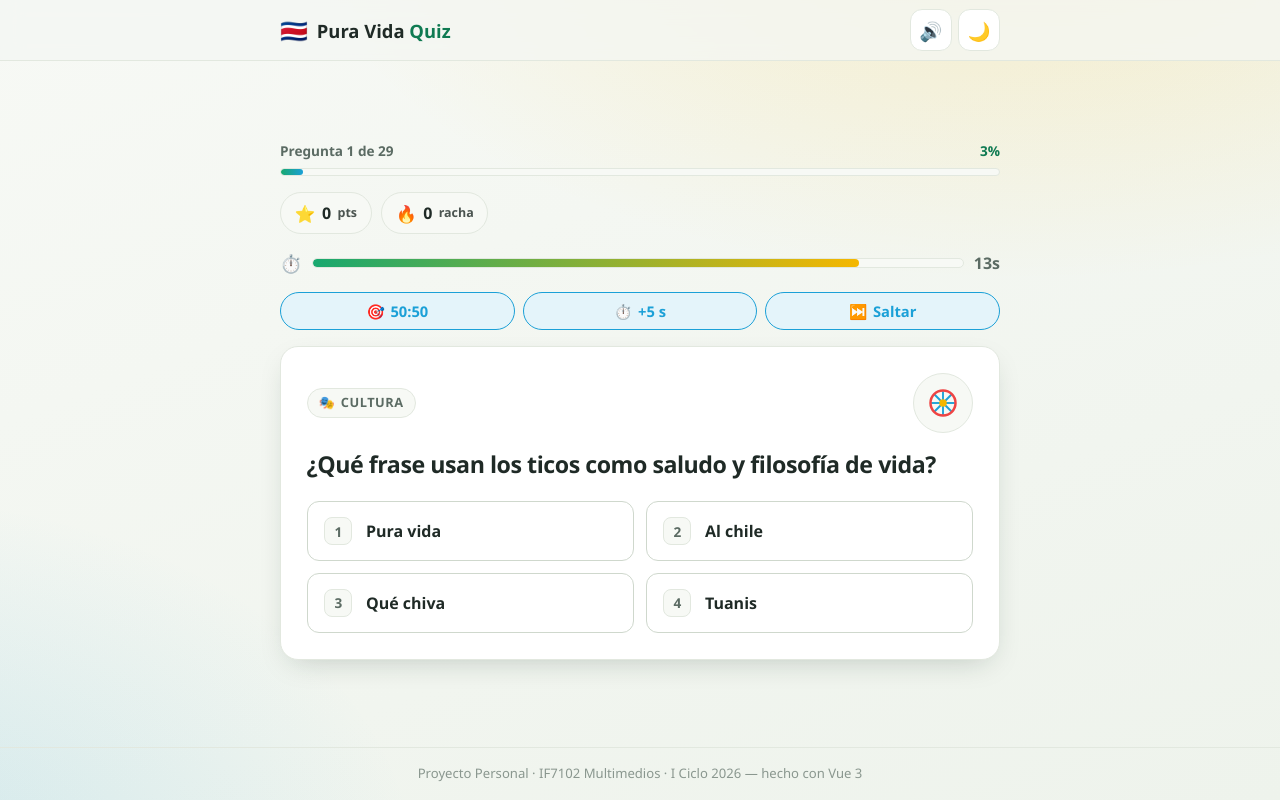
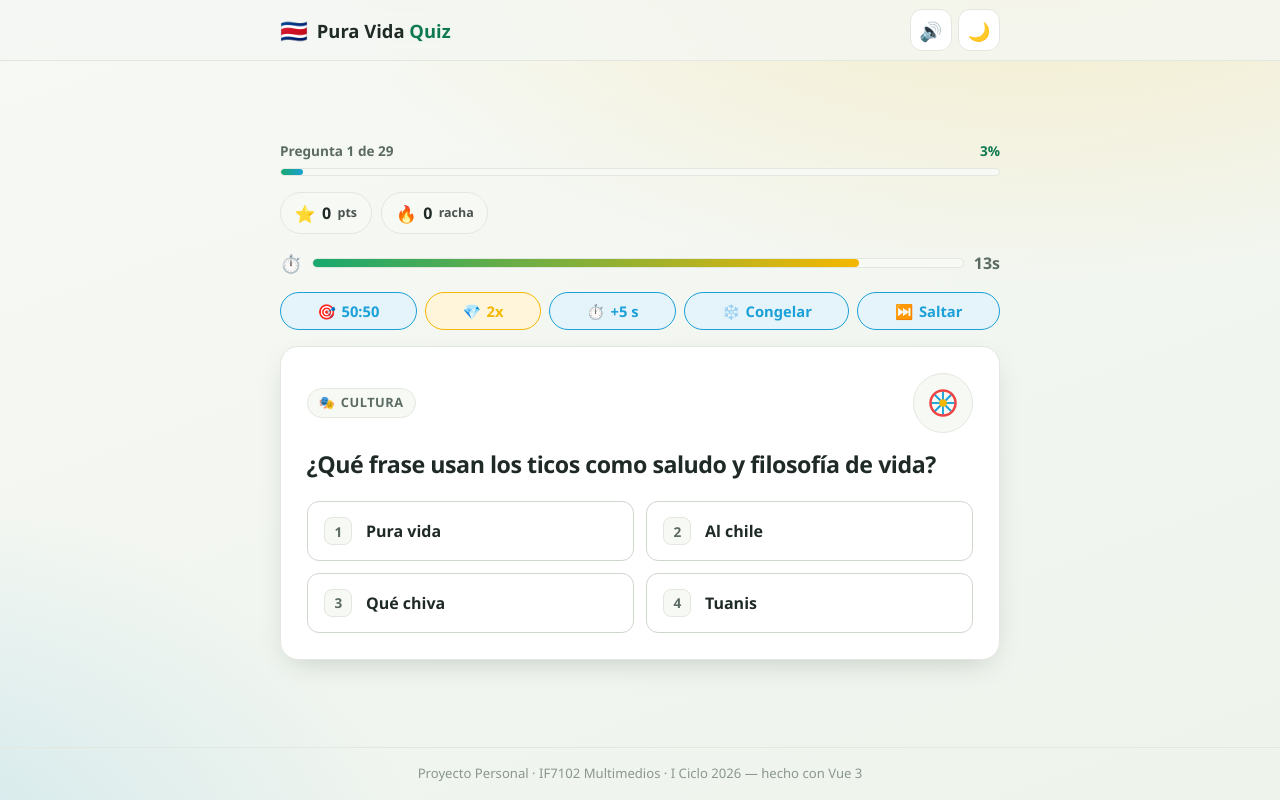
Before and after one commit to harmar03/proyecto-personal-if7102, a Vue app: page / in a window 1280 px wide. Both pictures are taken after a click on the button "¡Comenzar! ▶". Built offline with nearby package versions, Linux system fonts and the light colour scheme.

Commit message:
feat: agregar poderes Doble puntos (2x) y Congelar tiempo (5 poderes en total)
El 2x duplica la proxima respuesta correcta (con indicador en el HUD) y Congelar detiene el temporizador en la pregunta actual.

```diff
--- a/src/components/GameScreen.vue
+++ b/src/components/GameScreen.vue
@@ -30,6 +30,7 @@ const {
   categorias,
   habilidades,
   opcionesOcultas,
+  dobleActivo,
   SEGUNDOS_POR_PREGUNTA,
 } = quiz
 
@@ -91,6 +92,12 @@ function habilidadSaltar() {
   }
 }
 
+function habilidadCongelar() {
+  if (bloqueado.value || !habilidades.value.congelar) return
+  quiz.gastarHabilidad('congelar')
+  timer.detener() // el tiempo queda congelado en esta pregunta
+}
+
 // --- Eventos de teclado: teclas 1–4 para responder ---
 function alPresionar(e) {
   if (bloqueado.value) return
@@ -118,6 +125,7 @@ onUnmounted(() => {
     <div class="juego__hud">
       <StatPill icono="⭐" :valor="puntos" etiqueta="pts" />
       <StatPill icono="🔥" :valor="racha" etiqueta="racha" :destacado="racha >= 3" />
+      <StatPill v-if="dobleActivo" icono="💎" valor="2x" etiqueta="armado" destacado />
     </div>
 
     <TimerBar :restante="timer.restante.value" :fraccion="timer.fraccion.value" />
@@ -133,12 +141,29 @@ onUnmounted(() => {
         🎯 <span class="hab__txt">50:50</span>
       </button>
       <button
+        class="hab hab--oro"
+        :class="{ 'hab--activo': dobleActivo }"
+        :disabled="bloqueado || !habilidades.doble"
+        @click="quiz.activarDoble()"
+        title="Doble puntos — la próxima respuesta correcta vale x2"
+      >
+        💎 <span class="hab__txt">2x</span>
+      </button>
+      <button
         class="hab"
         :disabled="bloqueado || !habilidades.extra"
         @click="habilidadExtra"
         title="Tiempo extra — suma 5 segundos"
       >
         ⏱️ <span class="hab__txt">+5 s</span>
+      </button>
+      <button
+        class="hab"
+        :disabled="bloqueado || !habilidades.congelar"
+        @click="habilidadCongelar"
+        title="Congelar — detiene el tiempo en esta pregunta"
+      >
+        ❄️ <span class="hab__txt">Congelar</span>
       </button>
       <button
         class="hab"
@@ -181,10 +206,12 @@ onUnmounted(() => {
 }
 .habilidades {
   display: flex;
+  flex-wrap: wrap;
   gap: 0.5rem;
 }
 .hab {
-  flex: 1;
+  flex: 1 1 auto;
+  min-width: 84px;
   display: inline-flex;
   align-items: center;
   justify-content: center;
@@ -208,7 +235,34 @@ onUnmounted(() => {
   cursor: default;
   text-decoration: line-through;
 }
-@media (max-width: 440px) {
+/* Poder 2x (dorado) */
+.hab--oro {
+  border-color: var(--sol);
+  background: color-mix(in srgb, var(--sol) 14%, var(--surface));
+  color: var(--acento);
+}
+.hab--oro:hover:not(:disabled) {
+  background: color-mix(in srgb, var(--sol) 24%, var(--surface));
+}
+/* 2x armado: resaltado y pulsante aunque ya esté "usado" */
+.hab--activo {
+  opacity: 1 !important;
+  text-decoration: none !important;
+  border-color: var(--sol);
+  background: var(--sol);
+  color: #3a2c00;
+  animation: latido2x 1s ease-in-out infinite;
+}
+@keyframes latido2x {
+  0%,
+  100% {
+    transform: scale(1);
+  }
+  50% {
+    transform: scale(1.05);
+  }
+}
+@media (max-width: 380px) {
   .hab__txt {
     display: none;
   }
--- a/src/components/StartScreen.vue
+++ b/src/components/StartScreen.vue
@@ -101,7 +101,7 @@ const seleccion = ref('todas')
         <li>⏱️ <strong>15 s</strong> por pregunta</li>
         <li>⚡ Respondé rápido para ganar bonus</li>
         <li>🔥 Encadená aciertos para subir tu racha</li>
-        <li>🎯 Tenés 3 habilidades: <strong>50:50</strong>, <strong>+5 s</strong> y <strong>saltar</strong></li>
+        <li>🎯 Tenés 5 poderes: <strong>50:50</strong>, <strong>2x</strong>, <strong>+5 s</strong>, <strong>congelar</strong> y <strong>saltar</strong></li>
         <li>⌨️ Usá las teclas <kbd>1</kbd>–<kbd>4</kbd> o el mouse</li>
       </ul>
 
--- a/src/composables/useQuiz.js
+++ b/src/composables/useQuiz.js
@@ -56,8 +56,15 @@ export function useQuiz() {
   const rachaMax = ref(0)
   const respuestas = ref([]) // registro para el repaso final
   // Habilidades (power-ups), cada una usable una vez por partida.
-  const habilidades = ref({ cincuenta: true, extra: true, saltar: true })
+  const habilidades = ref({
+    cincuenta: true,
+    extra: true,
+    saltar: true,
+    doble: true,
+    congelar: true,
+  })
   const opcionesOcultas = ref([]) // índices ocultados por el 50:50
+  const dobleActivo = ref(false) // true cuando el 2x está armado para la próxima
 
   // --- Récord persistente ---
   const mejorPuntaje = ref(Number(localStorage.getItem(CLAVE_RECORD)) || 0)
@@ -135,8 +142,15 @@ export function useQuiz() {
     rachaMax.value = 0
     nuevoRecord.value = false
     respuestas.value = []
-    habilidades.value = { cincuenta: true, extra: true, saltar: true }
+    habilidades.value = {
+      cincuenta: true,
+      extra: true,
+      saltar: true,
+      doble: true,
+      congelar: true,
+    }
     opcionesOcultas.value = []
+    dobleActivo.value = false
   }
 
   /** Habilidad 50:50: oculta dos opciones incorrectas de la pregunta actual. */
@@ -156,6 +170,13 @@ export function useQuiz() {
   /** Marca una habilidad como usada (para efectos que aplica GameScreen). */
   function gastarHabilidad(nombre) {
     if (habilidades.value[nombre]) habilidades.value[nombre] = false
+  }
+
+  /** Habilidad 2x: arma el doble de puntos para la próxima respuesta. */
+  function activarDoble() {
+    if (!habilidades.value.doble || bloqueado.value) return
+    habilidades.value.doble = false
+    dobleActivo.value = true
   }
 
   /** Habilidad Saltar: registra la pregunta como saltada (sin penalizar puntos). */
@@ -202,11 +223,15 @@ export function useQuiz() {
       // Puntos: base + bonus por rapidez + bonus por racha.
       const bonusTiempo = Math.round(50 * fraccionTiempo)
       const bonusRacha = (racha.value - 1) * 10
-      puntos.value += 100 + bonusTiempo + bonusRacha
+      let ganados = 100 + bonusTiempo + bonusRacha
+      if (dobleActivo.value) ganados *= 2 // poder 2x
+      puntos.value += ganados
     } else {
       errores.value++
       racha.value = 0
     }
+
+    dobleActivo.value = false // el 2x se consume tras responder
 
     respuestas.value.push({
       id: pregunta.id,
@@ -263,6 +288,7 @@ export function useQuiz() {
     respuestas,
     habilidades,
     opcionesOcultas,
+    dobleActivo,
     // derivados
     total,
     numeroPregunta,
@@ -283,5 +309,6 @@ export function useQuiz() {
     usar5050,
     gastarHabilidad,
     saltarPregunta,
+    activarDoble,
   }
 }
```
Also changed, not shown: 1 other file (tests, documents, lock files or other folders).
